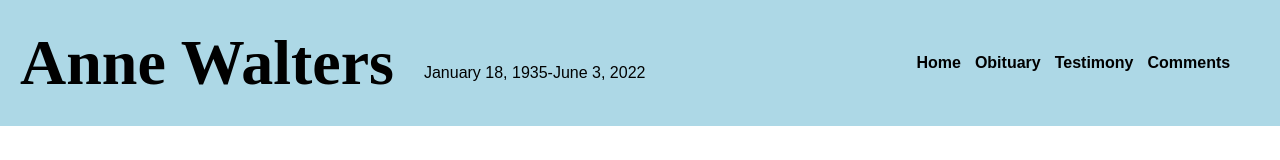
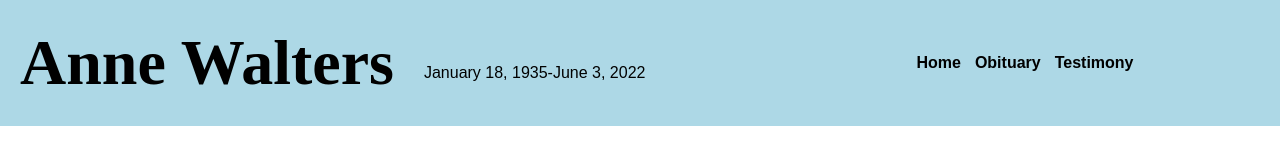
Before and after one commit to JoshuaW13/AnneWalters, a plain HTML site: page index.html in a window 1280 px wide. Shown: the top 160 px of the page. Drawn offline with Linux system fonts and the light colour scheme.

Commit message:
Comments deleted.

```diff
--- a/index.html
+++ b/index.html
@@ -20,7 +20,7 @@
             <a class="MenuCard" href="index.html">Home</a>
             <a class="MenuCard" href="pages/obituary.html">Obituary</a>
             <a class="MenuCard" href="pages/testimony.html">Testimony</a>
-            <a class="MenuCard" href="pages/Comments.html">Comments</a>
+
         </div>
     </div>
 
```
